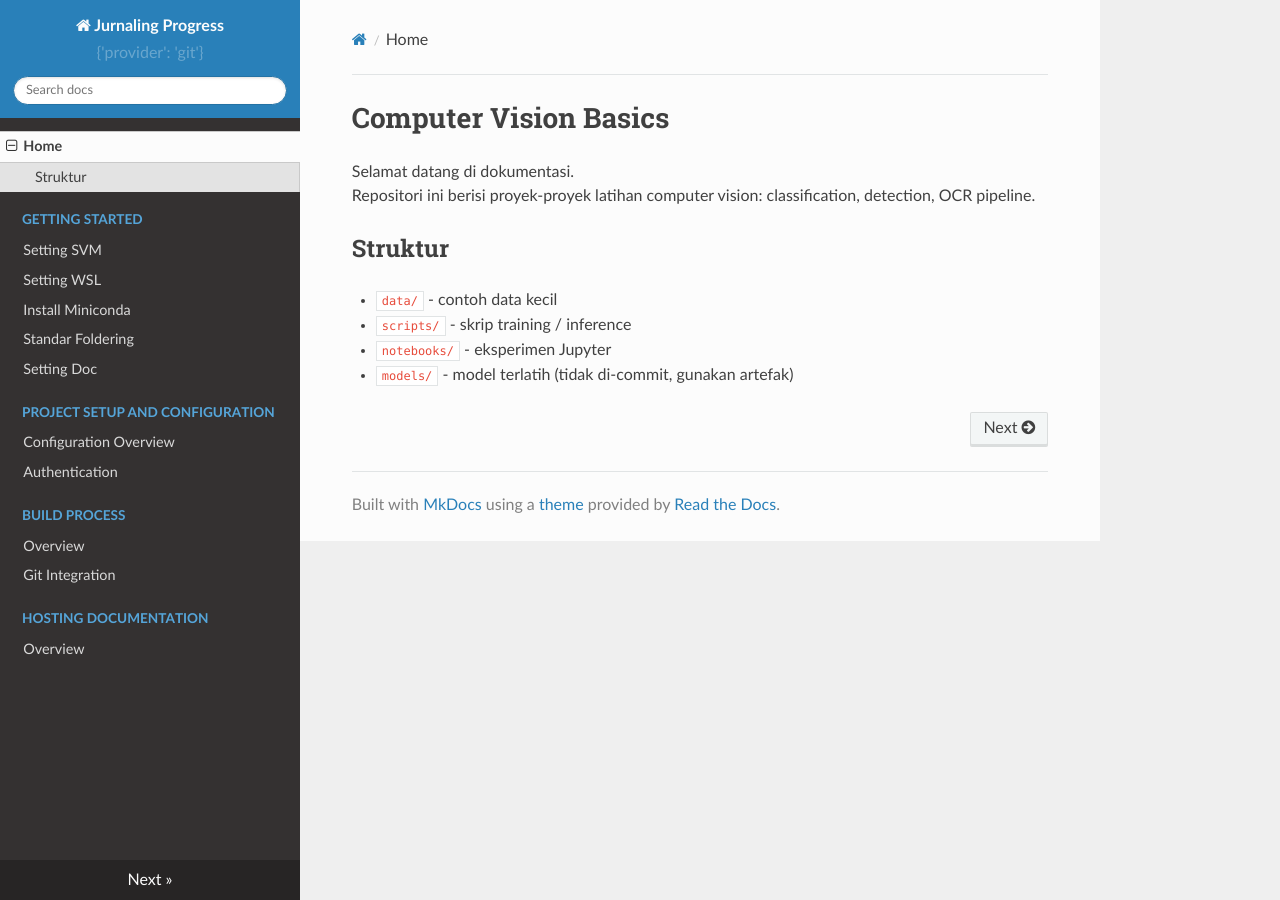
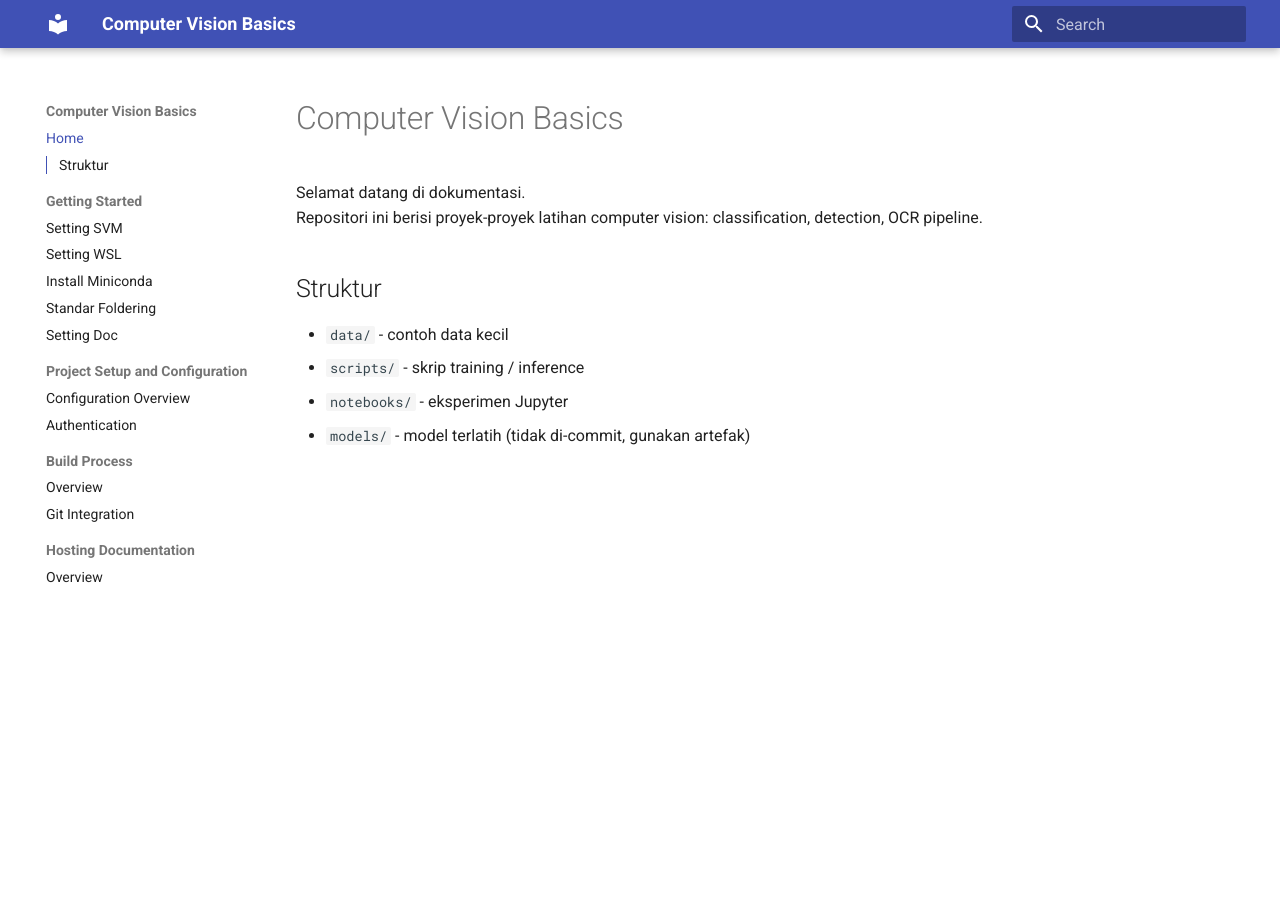
Before and after one commit to h4rksh4rp/computer_vision_basics, an MkDocs documentation site: the page built from docs/index.md, in a window 1280 px wide and 900 px high. Built offline with MkDocs 1.6.1 and Material for MkDocs 9.7.7, drawn with Linux system fonts in a browser that asks for light colours; nearby versions of some CDN libraries; the version menu is left out; some of the changed text lies outside the part shown.

Commit message:
update theme requirement

```diff
--- a/mkdocs.yml
+++ b/mkdocs.yml
@@ -1,13 +1,19 @@
 site_name: Computer Vision Basics
 site_description: "Proyek latihan Computer Vision oleh Hendra"
 site_author: Hendra
+
+# TEMA DIRUBAH KE MATERIAL AGAR FITUR DI BAWAHNYA BERFUNGSI
 theme:
-  name: readthedocs
+  name: material
   features:
     - navigation.sections
     - navigation.expand
     - navigation.top
     - toc.integrate
+    # Fitur MkDocs Material lain yang berguna:
+    - search.suggest
+    - search.highlight
+
 nav:
   - Home: index.md
   - Getting Started:
@@ -24,17 +30,20 @@ nav:
       - Git Integration: git_integration.md
   - Hosting Documentation:
       - Overview: hosting.md
+
 markdown_extensions:
   - admonition
   - pymdownx.superfences
   - toc:
       permalink: true
+
 extra_css:
+  # Pastikan file ini ada di docs/stylesheets/custom.css
   - stylesheets/custom.css
+
 extra:
   version:
     provider: git
   social:
     - icon: fontawesome/brands/github
       link: https://github.com/username/repo
-site_name: Jurnaling Progress
--- a/requirements-docs.txt
+++ b/requirements-docs.txt
@@ -1,3 +1,4 @@
 mkdocs
 mkdocs-material
+mkdocs-bootstrap
 # jika butuh plugin lain, tambahkan di sini
```
